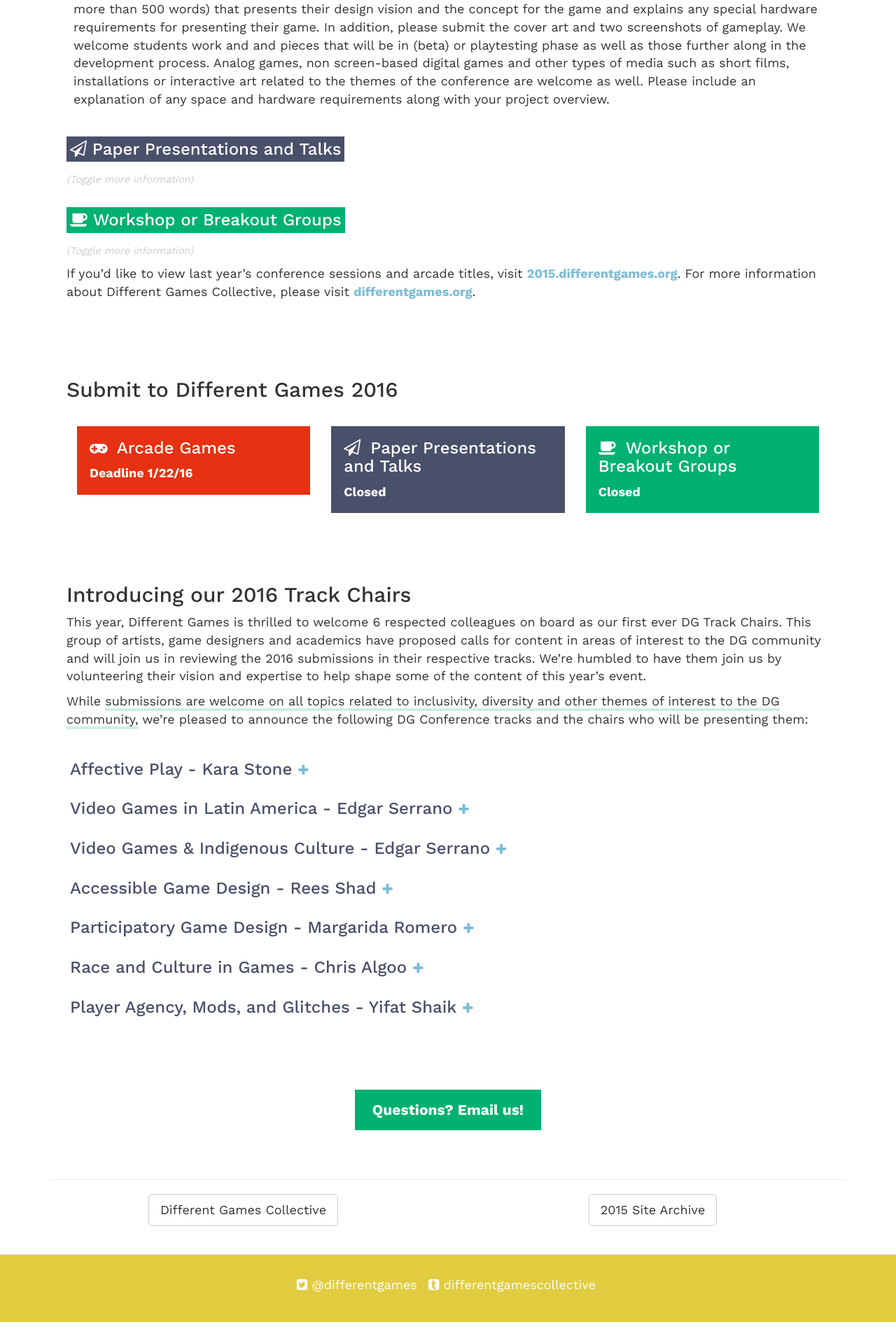
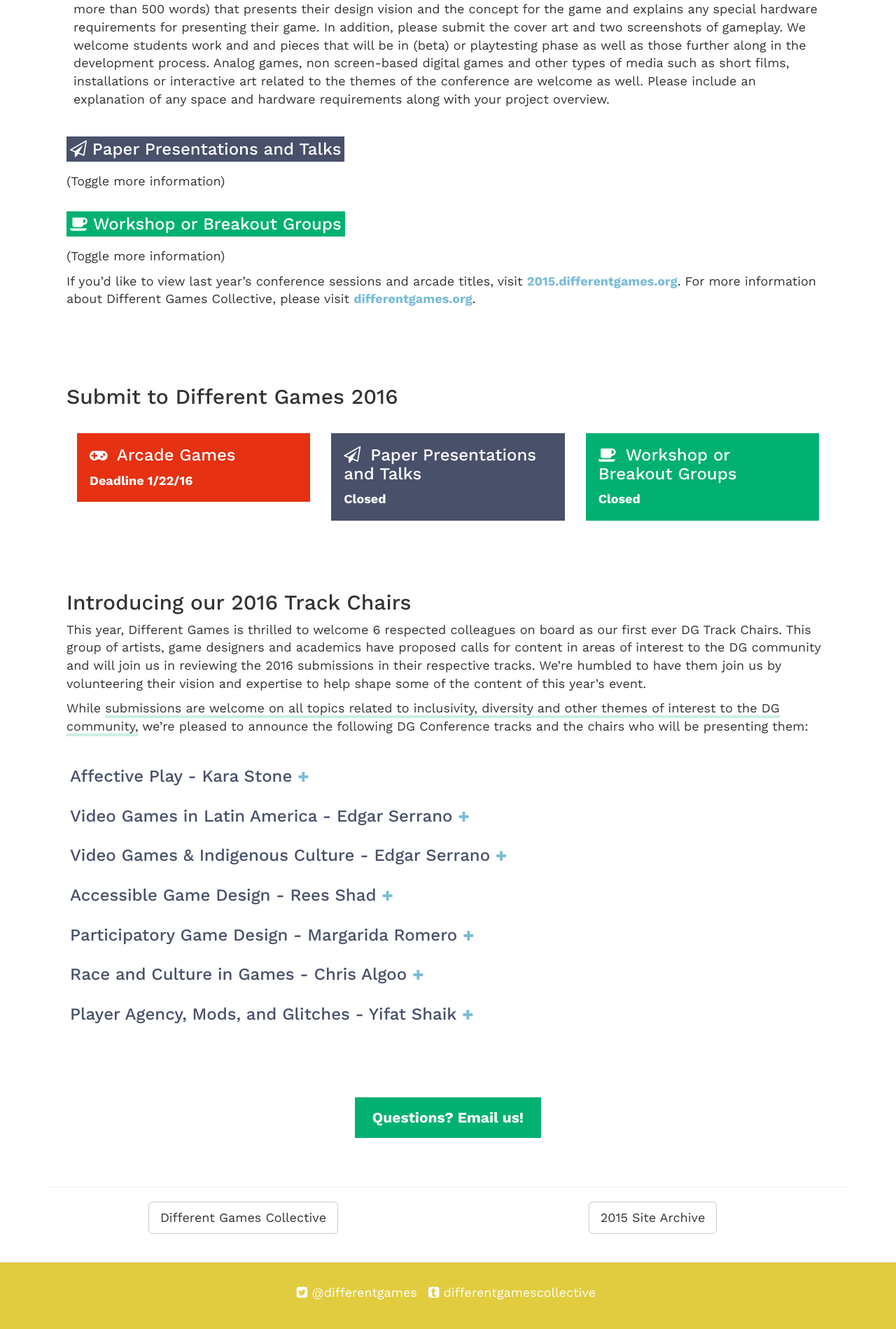
Before and after one commit to differentgames/conference-2016-site, a Jekyll site: the page built from index.html, in a window 1280 px wide. Shown: the part 928-2827 px from the top of the page at 70% size. Built offline with Jekyll 4.4.1, drawn with Linux system fonts in a browser that asks for light colours; nearby versions of some CDN libraries.

Commit message:
pull out styles to pinwheel namespace

```diff
--- a/_sass/_cfp.scss
+++ b/_sass/pinwheel/_cfp.scss
@@ -1,9 +1,3 @@
-.for-more-information {
-  font-style: italic;
-  font-size: 0.8em;
-  color: #ccc;
-}
-
 .submission-formats {
   h3 {
     border-bottom: 5px solid white;
--- a/_sass/_pinwheel.scss
+++ b/_sass/pinwheel/_conf-theme.scss
@@ -1,18 +1,6 @@
 body {
     font-family: $base-font-family;
     font-size: $base-font-size;
-}
-
-.balloon-mx {
-  position: absolute;
-  right: 15px;
-  top: 50%;
-  z-index: 100;
-
-  @media (max-width: 800px) {
-    position: static;
-    margin: 0 auto;
-  }
 }
 
 .cool {
--- a/css/main.scss
+++ b/css/main.scss
@@ -53,6 +53,6 @@
         "base",
         "layout",
         "syntax-highlighting",
-        "pinwheel",
-        "cfp"
+        "pinwheel/conf-theme",
+        "pinwheel/cfp"
 ;
```
